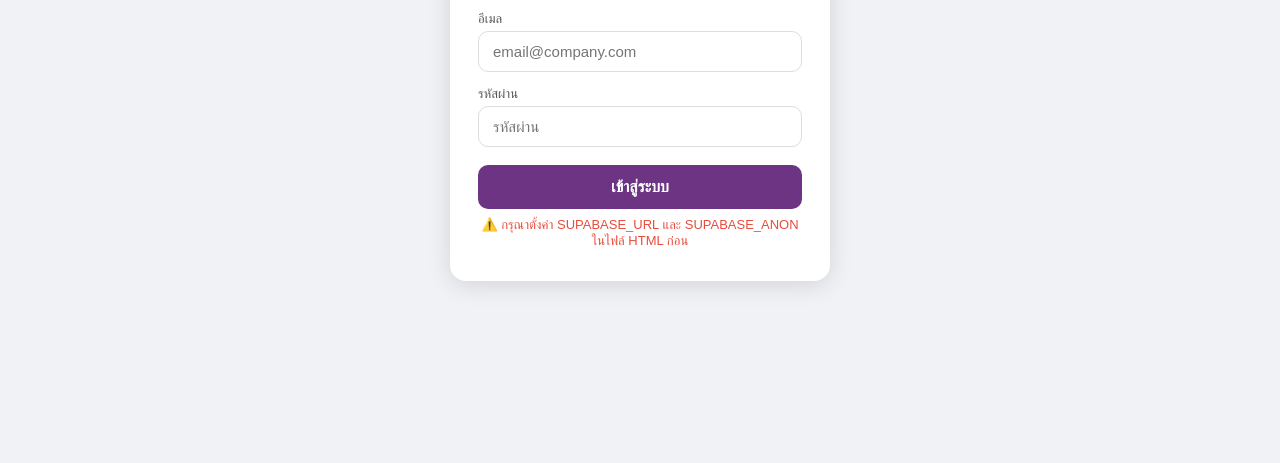
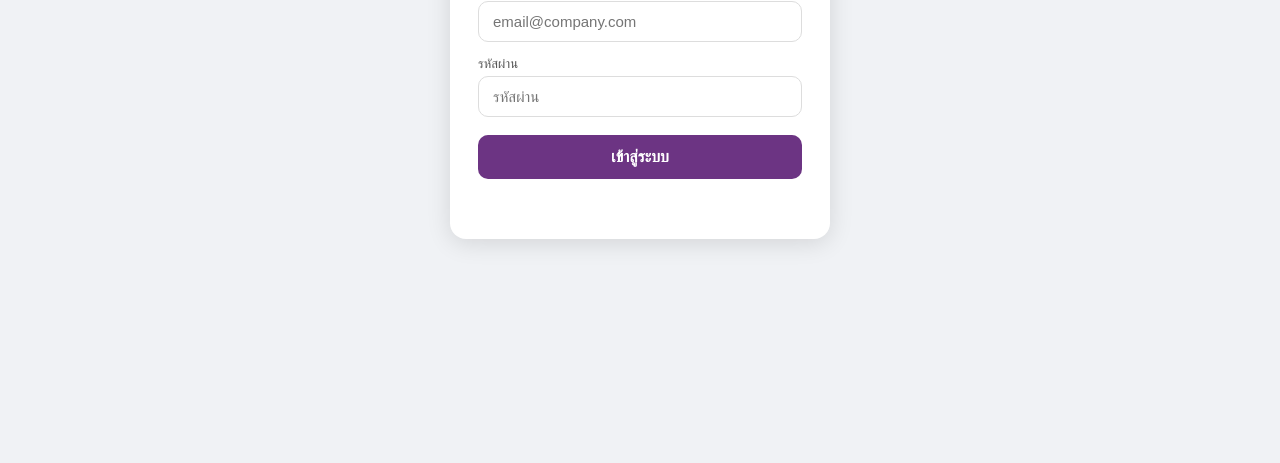
Before and after one commit to danuphong-ken/NCH-Stock, a plain HTML site: page nch_stock_online.html in a window 1280 px wide. Shown: the part 373-836 px from the top of the page. After the commit the page ends 800 px from the top, so only its background shows below. Drawn offline with nearby package versions, Linux system fonts and the light colour scheme.

Commit message:
Update nch_stock_online.html

```diff
--- a/nch_stock_online.html
+++ b/nch_stock_online.html
@@ -331,8 +331,8 @@ body{font-family:'Sarabun',sans-serif;background:#f0f2f5;color:#1a1a2e;min-heigh
 //  1. เปิด supabase.com → โปรเจกต์ของคุณ
 //  2. Settings → API → copy Project URL และ anon key
 // ══════════════════════════════════════════════
-var SUPABASE_URL  = 'YOUR_SUPABASE_URL';      // เช่น https://vzqityfxhnfcvdjfxlqj.supabase.co/rest/v1/
-var SUPABASE_ANON = 'YOUR_SUPABASE_ANON_KEY'; // eyJhbGciOiJIUzI1NiIsInR5cCI6IkpXVCJ9.eyJpc3MiOiJzdXBhYmFzZSIsInJlZiI6InZ6cWl0eWZ4aG5mY3ZkamZ4bHFqIiwicm9sZSI6ImFub24iLCJpYXQiOjE3ODcyMTU4OTksImV4cCI6MjEwMjc5MTg5OX0.Xv1zrcauRujUv5EmjzZl9tn7vE-Ru6qGqi5IY7Prbw0
+var SUPABASE_URL  = 'https://vzqityfxhnfcvdjfxlqj.supabase.co/rest/v1/';
+var SUPABASE_ANON = 'eyJhbGciOiJIUzI1NiIsInR5cCI6IkpXVCJ9.eyJpc3MiOiJzdXBhYmFzZSIsInJlZiI6InZ6cWl0eWZ4aG5mY3ZkamZ4bHFqIiwicm9sZSI6ImFub24iLCJpYXQiOjE3ODcyMTU4OTksImV4cCI6MjEwMjc5MTg5OX0.Xv1zrcauRujUv5EmjzZl9tn7vE-Ru6qGqi5IY7Prbw0';
 
 // ═══════════════════════════════════════
 //  NCH Branches
```
